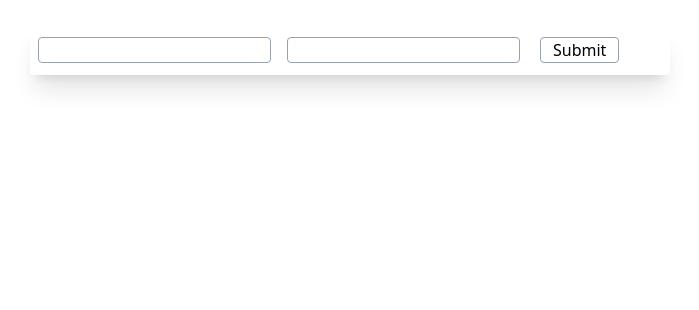
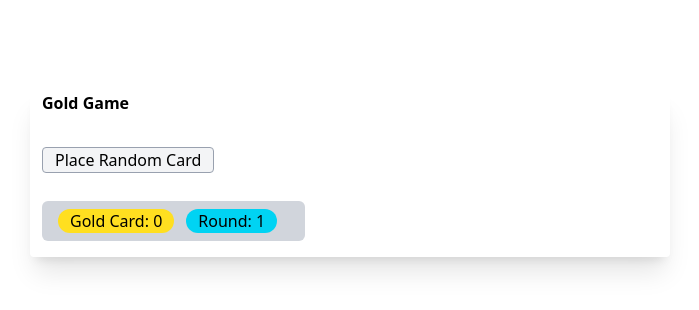
Before and after one commit to Shayan3528/Module-4, a React (Vite) app: page / in a window 1280 px wide. Shown: the top 310 px of the page, without its empty margins (290-989 px from the left). Built offline with nearby package versions, Linux system fonts and the light colour scheme.

Commit message:
chains of computations using useEffect

```diff
--- a/src/App.jsx
+++ b/src/App.jsx
@@ -1,9 +1,9 @@
-import Example5 from "./Component/Example5";
+import Example6 from "./Component/Example6";
 
 export default function App() {
   return (
     <div className=" shadow-xl rounded w-1/2 h-1/3 top-1/2 left-1/2 translate-x-1/2 translate-y-1/2">
-      <Example5 />
+      <Example6 />
     </div>
   );
 }
--- /dev/null
+++ b/src/Component/Example6.jsx
@@ -0,0 +1,72 @@
+import { useEffect, useState } from "react";
+import { getRandomBoolean, getRandomInteger } from "../Utlis/getRandomInteger";
+
+export default function Example6() {
+  const [card, setCard] = useState(null);
+  const [goldCardCount, setGoldCardCount] = useState(0);
+  const [round, setRound] = useState(1);
+  const [isGameOver, setGameOver] = useState(false);
+
+  useEffect(() => {
+    if (card !== null && card.gold) {
+      setGoldCardCount((c) => c + 1);
+    }
+  }, [card]);
+
+  useEffect(() => {
+    if (goldCardCount > 3) {
+      setRound((r) => r + 1);
+      setGoldCardCount(0);
+    }
+  }, [goldCardCount]);
+
+  useEffect(() => {
+    if (round > 5) {
+      setGameOver(true);
+    }
+  }, [round]);
+
+  useEffect(() => {
+    if (isGameOver) console.log("Good game!");
+  }, [isGameOver]);
+
+  function handlePlaceCard(nextCard) {
+    if (isGameOver) {
+      throw Error("Game already ended.");
+    } else {
+      setCard(nextCard);
+    }
+  }
+
+  return (
+    <div className="mt-2 ml-3">
+      <h1 className="font-bold "> Gold Game</h1>
+      <div>
+        <button
+          onClick={() =>
+            handlePlaceCard({
+              id: getRandomInteger(1, 100),
+              gold: getRandomBoolean(),
+            })
+          }
+          className="border  border-gray-400 px-3 rounded mt-8 mb-5 bg-gray-100 hover:bg-gray-300"
+        >
+          Place Random Card
+        </button>
+      </div>
+
+      <div className="flex flex-wrap">
+        <div className="flex  items-center justify-start bg-gray-300 mt-2 px-4 py-2 rounded-md mb-4">
+          <span className=" bg-yellow-300 mr-3 px-3 rounded-full ">
+            {" "}
+            Gold Card: {goldCardCount}{" "}
+          </span>
+          <span className=" bg-cyan-400 mr-3 px-3 rounded-full ">
+            {" "}
+            Round: {round}{" "}
+          </span>
+        </div>
+      </div>
+    </div>
+  );
+}
--- /dev/null
+++ b/src/Utlis/getRandomInteger.js
@@ -0,0 +1,9 @@
+export const getRandomInteger = (min,max)=>{
+    return Math.floor(Math.random()*(max-min+1)+min);
+
+};
+
+
+export const getRandomBoolean = ()=>{
+    return Math.random() <0.50;
+}
```
